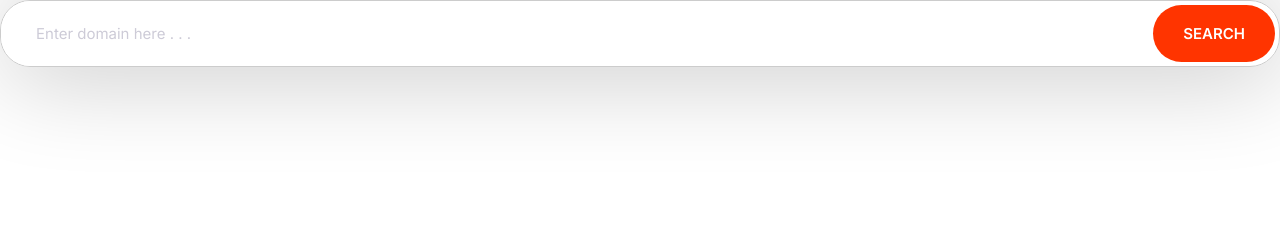
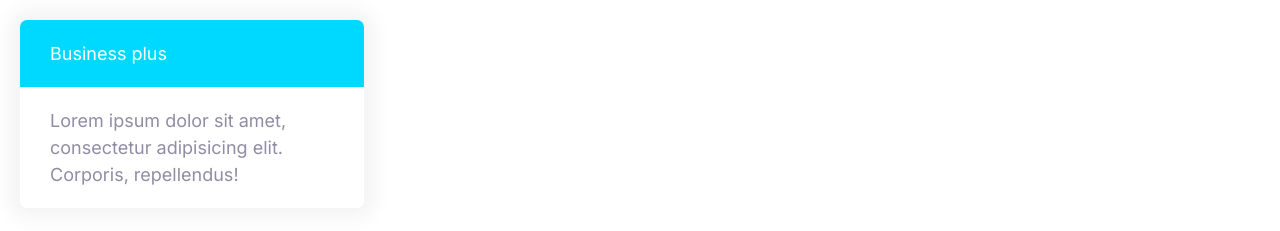
Before and after one commit to AleXAnastasov77/Moshify, a plain HTML site: page index.html in a window 1280 px wide. Drawn offline with Linux system fonts and the light colour scheme.

Commit message:
Build the card component.

```diff
--- a/css/styles.css
+++ b/css/styles.css
@@ -252,3 +252,23 @@ a {
     font-size: 1.5rem;
   }
 }
+
+/* Cards */
+.card {
+  border-radius: 7px;
+  box-shadow: 0 0 20px 10px #f3f3f3;
+  overflow: hidden;
+}
+.card__header,
+.card__body {
+  padding: 2rem 3rem;
+}
+.card--primary .card__header {
+  background-color: var(--color-primary);
+  color: white;
+}
+.card--secondary .card__header {
+  background-color: var(--color-secondary);
+
+  color: white;
+}
--- a/index.html
+++ b/index.html
@@ -14,15 +14,14 @@
     <link rel="stylesheet" href="css/styles.css" />
   </head>
   <body>
-    <div class="input-group">
-      <input
-        class="input"
-        type="text"
-        name=""
-        id=""
-        placeholder="Enter domain here . . ."
-      />
-      <button class="btn btn--accent">Search</button>
+    <div style="width: 30%; padding: 2rem">
+      <div class="card card--secondary">
+        <header class="card__header">Business plus</header>
+        <div class="card__body">
+          Lorem ipsum dolor sit amet, consectetur adipisicing elit. Corporis,
+          repellendus!
+        </div>
+      </div>
     </div>
   </body>
 </html>
```
Also changed, not shown: components/cards.html (added, +9 -0 lines).
